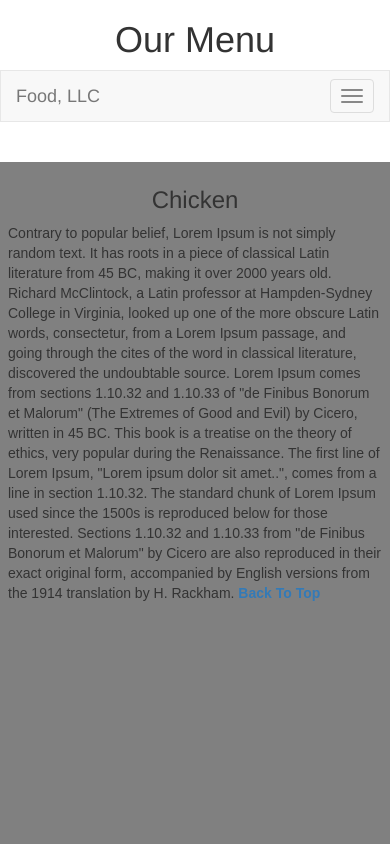
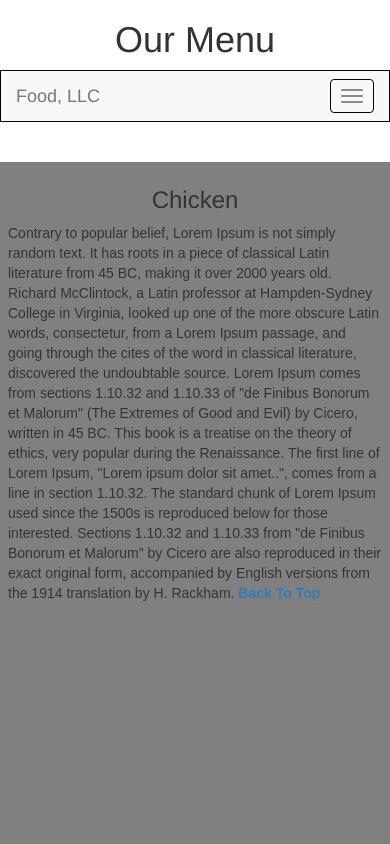
Before and after one commit to prita2489/coursera-test, a plain HTML site: page module3-solution/index.html in a window 390 px wide. Shown: the top 844 px of the page. Drawn offline with Linux system fonts and the light colour scheme.

Commit message:
module 3 assignment fix header

```diff
--- a/module3-solution/css/styles.css
+++ b/module3-solution/css/styles.css
@@ -1,3 +1,22 @@
+
+.navbar-default {
+    border-color: #000000;
+    border-radius: 0;
+}
+
+.navbar-default .navbar-toggle {
+    border-color: #000000;
+    color: #000000;
+}
+
+.navbar-default .navbar-toggle:hover{
+    border-color: #ddd;
+}
+
+.navbar-default .navbar-toggle:focus{
+    border-color: #ddd;
+}
+
 .custom-ul li {
     text-align: center;
     border: 1px solid black;
```
